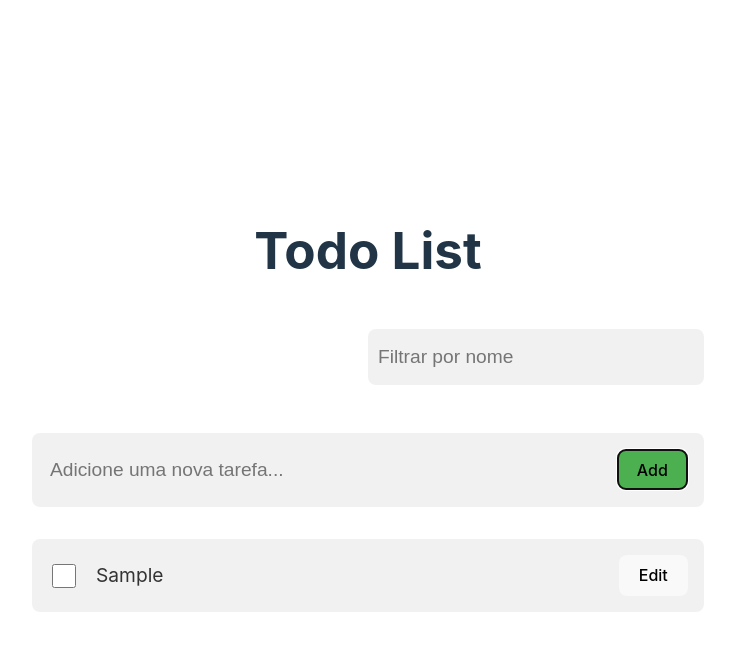
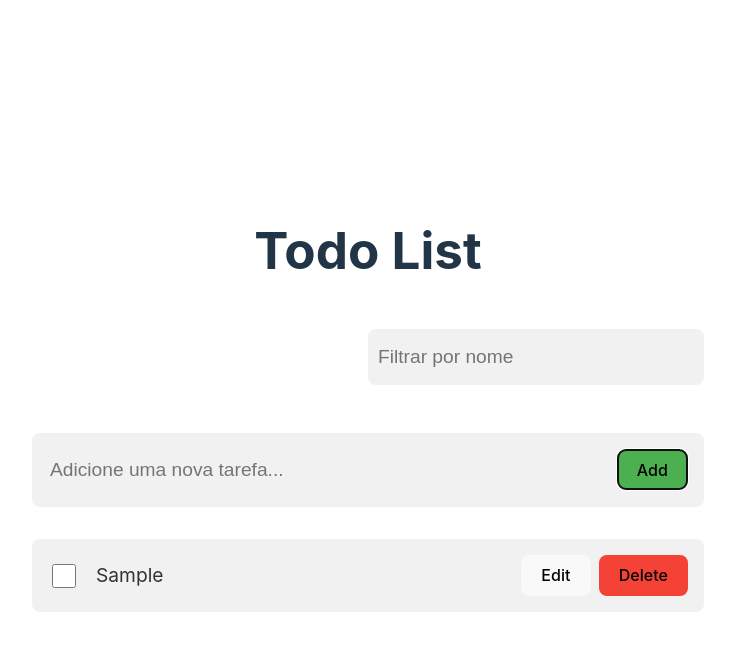
Before and after one commit to devtaw/to-do-list-doneit, a React (Vite) app: page / in a window 1280 px wide. Both pictures are taken after typing "Sample" into the empty fields and a click on the button "Add". Shown: the top 650 px of the page, without its empty margins (272-1007 px from the left). Built offline with nearby package versions, Linux system fonts and the light colour scheme.

Commit message:
:sparkles: feat: Adiciona recurso de Deletar tarefa

```diff
--- a/src/App.jsx
+++ b/src/App.jsx
@@ -6,9 +6,11 @@ import { Filter } from "./components/Filter";
 
 function App() {
   const [todos, setTodos] = useState([]);
+
+  const [filterText, setFilterText] = useState("");
   const [filteredTodos, setFilteredTodos] = useState([]);
 
-  const todoList = filteredTodos.length ? filteredTodos : todos;
+  const todoList = filterText.length ? filteredTodos : todos;
 
   function handleAddNewTodoItem(description) {
     setTodos((todos) => [
@@ -35,20 +37,28 @@ function App() {
   }
 
   function handleFilter(description) {
+    setFilterText(description);
+
     const newFilteredTodos = todos.filter((todo) => todo.description.includes(description));
 
     setFilteredTodos(newFilteredTodos);
   }
 
+  function handleDeleteItem(id) {
+    // filtra os items que não devem ser removidos
+    const newTodos = todos.filter((todo) => todo.id !== id);
+
+    // atualiza o estado de todos com o novo array de items
+    setTodos(newTodos);
+  }
+
   return (
     <>
       <h1>Todo List</h1>
-
       <Filter onFilterChange={handleFilter} />
       <AddTodoInput onAddItem={handleAddNewTodoItem} />
-
       {todoList.map((todo) => (
-        <TodoItem key={todo.id} id={todo.id} description={todo.description} onEditItem={handleEditItem} />
+        <TodoItem key={todo.id} id={todo.id} description={todo.description} onEditItem={handleEditItem} onDeleteItem={handleDeleteItem} />
       ))}
     </>
   );
--- a/src/components/TodoItem.jsx
+++ b/src/components/TodoItem.jsx
@@ -1,11 +1,15 @@
 import React, { useState } from "react";
-import { CheckboxInput, Container, Description, TextInput } from "./TodoItem.styled";
+import { CheckboxInput, Container, Description, TextInput, ButtonDelete } from "./TodoItem.styled";
 
-// @typedef {Object} TodoItemProps
-// @property {number} id
-// @property {string} description
-// @property {function} onEditItem
-// @param {TodoItemProps} props
+/**
+ * @typedef {Object} TodoItemProps
+ * @property {number} id
+ * @property {string} description
+ * @property {function} onEditItem
+ * @property {function} onDeleteItem
+ *
+ * @param {TodoItemProps} props
+ */
 
 export function TodoItem(props) {
   const [isEditing, setIsEditing] = useState(false);
@@ -22,6 +26,11 @@ export function TodoItem(props) {
     setIsEditing(false);
     props.onEditItem(props.id, description);
   }
+
+  function handleDeleteClick() {
+    props.onDeleteItem(props.id);
+  }
+
   function handleDescriptionChange(event) {
     // atualiza o estado de description para o valor do input de texto
     // para que o input de texto seja atualizado em tempo real
@@ -37,14 +46,16 @@ export function TodoItem(props) {
           }}
         />
       </div>
-
       <div className="description">
         {!isEditing && <Description state={isCompleted ? "completed" : "non-completed"}>{props.description}</Description>}
         {isEditing && <TextInput type="text" value={description} onChange={handleDescriptionChange} />}
       </div>
       <div className="actions">
         {!isEditing && <button onClick={handleEditClick}>Edit</button>}
+
         {isEditing && <button onClick={handleSaveClick}>Save</button>}
+
+        <ButtonDelete onClick={handleDeleteClick}>Delete</ButtonDelete>
       </div>
     </Container>
   );
--- a/src/components/TodoItem.styled.js
+++ b/src/components/TodoItem.styled.js
@@ -31,11 +31,9 @@ export const CheckboxInput = styled.input`
   margin-right: 1rem;
   cursor: pointer;
 `;
-
 export const Description = styled.span`
   text-decoration: ${(props) => (props.state === "completed" ? "line-through" : "none")};
 `;
-
 export const TextInput = styled.input`
   width: 100%;
   height: 38px;
@@ -45,3 +43,7 @@ export const TextInput = styled.input`
   color: #333;
   outline: none; // remove o contorno ao clicar no input
 `;
+
+export const ButtonDelete = styled.button`
+  background-color: #f44336;
+`;
```
